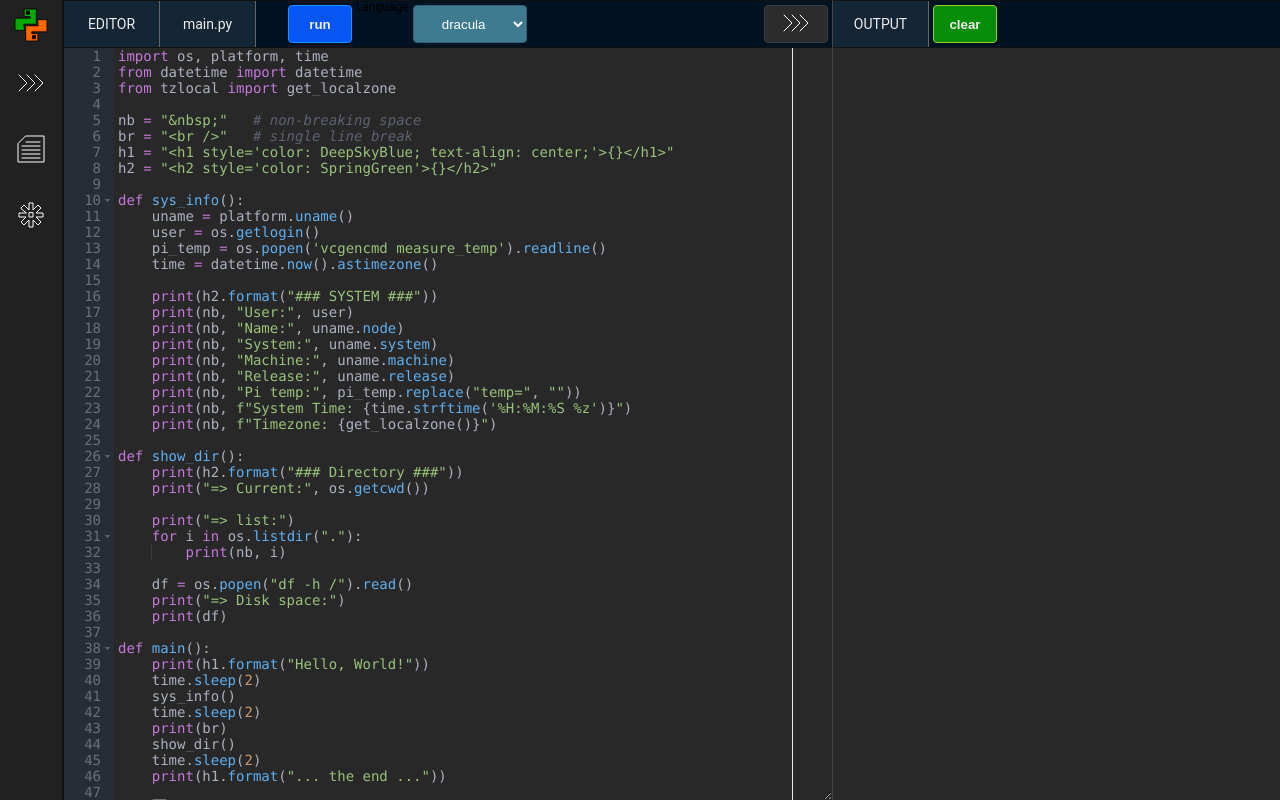
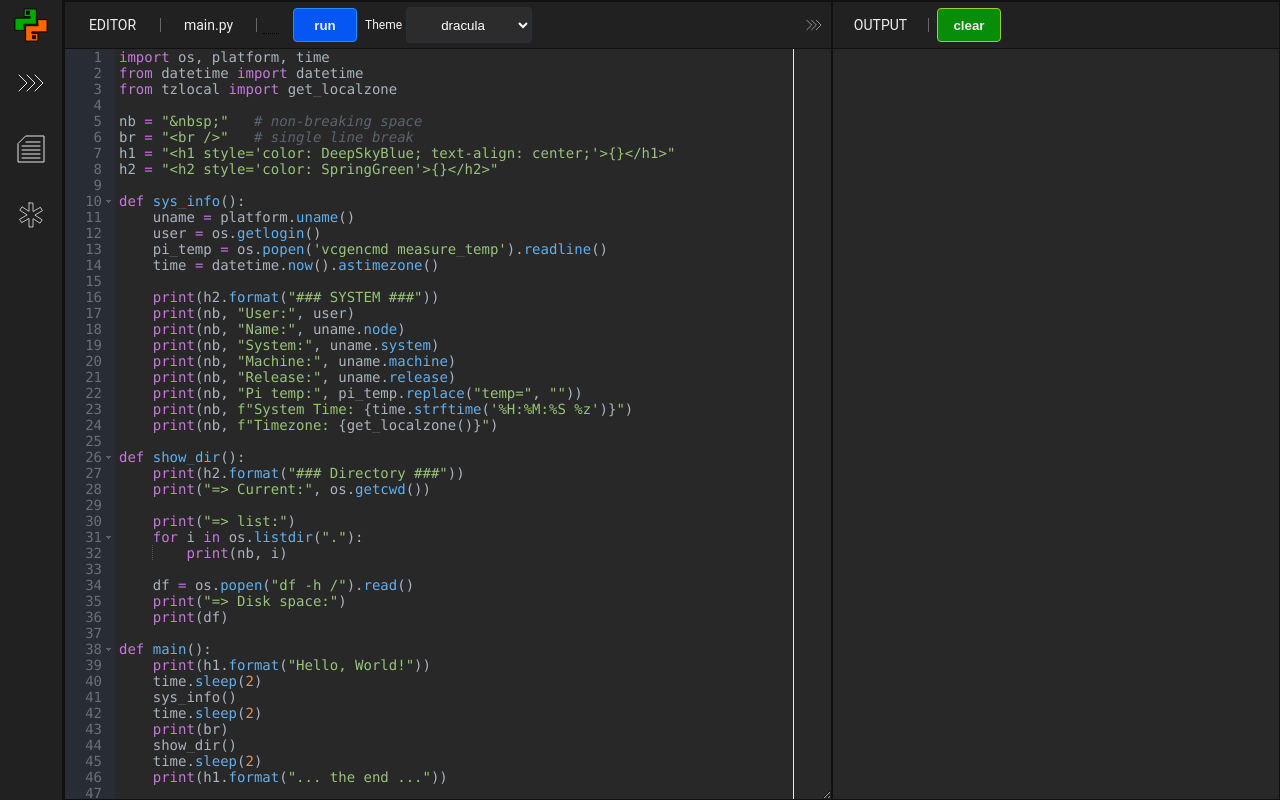
Before and after one commit to adcomp/my_online_python_editor, a Flask app: page /editor in a window 1280 px wide. Run offline with Flask 3, Linux system fonts and the light colour scheme; some libraries are stand-ins or nearby versions.

Commit message:
update css / img

```diff
--- a/mope/static/styles.css
+++ b/mope/static/styles.css
@@ -24,6 +24,7 @@ body {
 h1, h2, h3 { margin-bottom: 10px; padding: 4px; }
 hr { margin: 8px 0; }
 
+
 /* TABLE & COLUMN */
 .app {
 	display:table;
@@ -43,6 +44,7 @@ hr { margin: 8px 0; }
 	display:table-cell;
 	vertical-align: top;
 }
+
 
 /* SIDEBAR */
 .sidebar { background: #212121; width: 64px; border-right: 2px solid #111; }
@@ -88,16 +90,6 @@ hr { margin: 8px 0; }
 	margin-bottom: 8px;
 }
 
-.col-name, .file-name {
-	display: flex;
-	align-items: center;
-	justify-content: center;
-	min-width: 96px;
-	background: #142536;
-	color: #eee;
-	border-right: 1px solid #666;
-	font-size: 14px;
-}
 
 #editor_box {
 	background-color:#222;
@@ -105,30 +97,44 @@ hr { margin: 8px 0; }
 	min-width:20%;
 	resize: horizontal;
 	overflow: auto;
+	border: 1px solid #111;
 }
 
 #output_box {
 	background-color:#222;
-	/* width:50%; */
 	overflow: auto;
-	border-left: 1px solid #444;
+	border: 1px solid #111;
 }
 
 .col header {
 	display: flex;
-	background: #011223;
+	align-items: center;
+	color: #eee;
+	background: #212121;
 	margin: 0;
 	height: 48px;
 	border-top: 1px solid #111;
 	border-bottom: 1px solid #111;
 }
 
+.col_name, .editor_filename {
+	display: flex;
+	align-items: center;
+	justify-content: center;
+	min-width: 96px;
+	color: #eee;
+	background: #212121;
+	border-right: 1px solid #666;
+	font-size: 14px;
+}
+
 /* HEADER BUTTON */
 .col header button {
 	margin: 0;
 	min-width: 64px;
+	height: 34px;
 	border-radius: 4px;
-	margin: 4px;
+	margin: 0 8px;
 	cursor: pointer;
 	outline: none;
 	color: #eee;
@@ -138,6 +144,7 @@ hr { margin: 8px 0; }
 }
 
 .col header button:active { box-shadow: 0 2px #444; transform: translateY(1px); }
+
 
 /* COLOR BUTTON */
 .bt_blue { background: #0556f3;	border: 1px solid dodgerblue; }
@@ -165,6 +172,7 @@ hr { margin: 8px 0; }
 	box-sizing: border-box;
 }
 
+
 /* OUTPUT */
 #output p {
 	max-width: 99%;
@@ -176,6 +184,8 @@ hr { margin: 8px 0; }
 #output p.end{ color: #829482; }
 #output p.error{ color: #A83636; }
 
+
+/* SocketIO STATUS */
 #socket_io {
 	display: flex;
     align-items: center;
@@ -184,8 +194,8 @@ hr { margin: 8px 0; }
 }
 
 #socketio_status { width: 16px; height: 16px; border-radius: 6px;}
-.connected { background: #00AA00; border: 1px solid #0C670C; }
-.disconnected { background: red; border: 1px solid darkred; }
+.connected { background: #00AA00; border: 2px solid #0C670C; }
+.disconnected { background: #AA0000; border: 2px solid darkred; }
 
 .list_files {}
 
@@ -212,15 +222,41 @@ hr { margin: 8px 0; }
 }
 
 /* ALIGN RIGHT */
-#bt_output_toggle { margin-left: auto; }
+#bt_output_toggle { margin-left: auto; width: 34px; height: 34px; padding: 7px; }
 
 #editor_theme {
+	height: 36px;
 	margin: 4px;
+	padding: 0 6px;
 	text-align: center;
-	background: #3E7A90;
+	background: #2C2C2C;
 	color: #FFFFFF;
-	border: 1px solid #315F6F;
+	border: 1px solid #292E3B;
 	border-radius: 4px;
 }
 
 .hidden { display: none; }
+
+.tooltip {
+  position: relative;
+  display: inline-block;
+  border-bottom: 1px dotted black;
+}
+
+.tooltip .tooltiptext {
+  visibility: hidden;
+  width: 120px;
+  background-color: black;
+  color: #fff;
+  text-align: center;
+  border-radius: 6px;
+  padding: 5px 0;
+
+  /* Position the tooltip */
+  position: absolute;
+  z-index: 1;
+}
+
+.tooltip:hover .tooltiptext {
+  visibility: visible;
+}
--- a/mope/templates/editor.html
+++ b/mope/templates/editor.html
@@ -61,11 +61,14 @@
 		<div class="col" id="editor_box">
 			<header>
 
-				<div class="col-name">EDITOR</div>
-				<div class="file-name">main.py</div>
+				<div class="col_name">EDITOR</div>
+				<div id="editor_filename" class="editor_filename">main.py</div>
 
-				<div id="socket_io">
+				<div id="socket_io" class="tooltip">
 					<span id="socketio_status"></span>
+					<div class="tooltip">
+					<span class="tooltiptext">SocketIO Status</span>
+					</div>
 				</div>
 
 				<button id="bt_run" class="bt_blue">run</button>
@@ -74,7 +77,7 @@
 				<button id="bt_dbg" class="bt_blue">dbg</button>
 -->
 
-				<label for="editor_theme">Language</label>
+				<label for="editor_theme">Theme</label>
 				<select name="editor_theme" id="editor_theme">
 					<option value="dracula">dracula</option>
 					<option value="twilight">twilight</option>
@@ -84,16 +87,21 @@
 					<option value="tomorrow_night">tomorrow_night</option>
 				</select>
 
+<!--
 				<button id="bt_output_toggle" class="bt_dark">
 					<img src="{{ url_for('static', filename='img/toggle.svg') }}" alt="toggle" />
 				</button>
+-->
+
+					<img id="bt_output_toggle" src="{{ url_for('static', filename='img/toggle.svg') }}" alt="toggle" />
+
 			</header>
 			<div id="editor" contenteditable="true" spellcheck="false"></div>
 		</div>
 
 		<div class="col" id="output_box">
 			<header>
-				<div class="col-name">OUTPUT</div>
+				<div class="col_name">OUTPUT</div>
 				<button id="bt_clear" class="bt_green">clear</button>
 			</header>
 			<div id="output"></div>
```
Also changed, not shown: mope/static/img/files.svg, mope/static/img/settings.svg, mope/static/img/toggle.svg.
